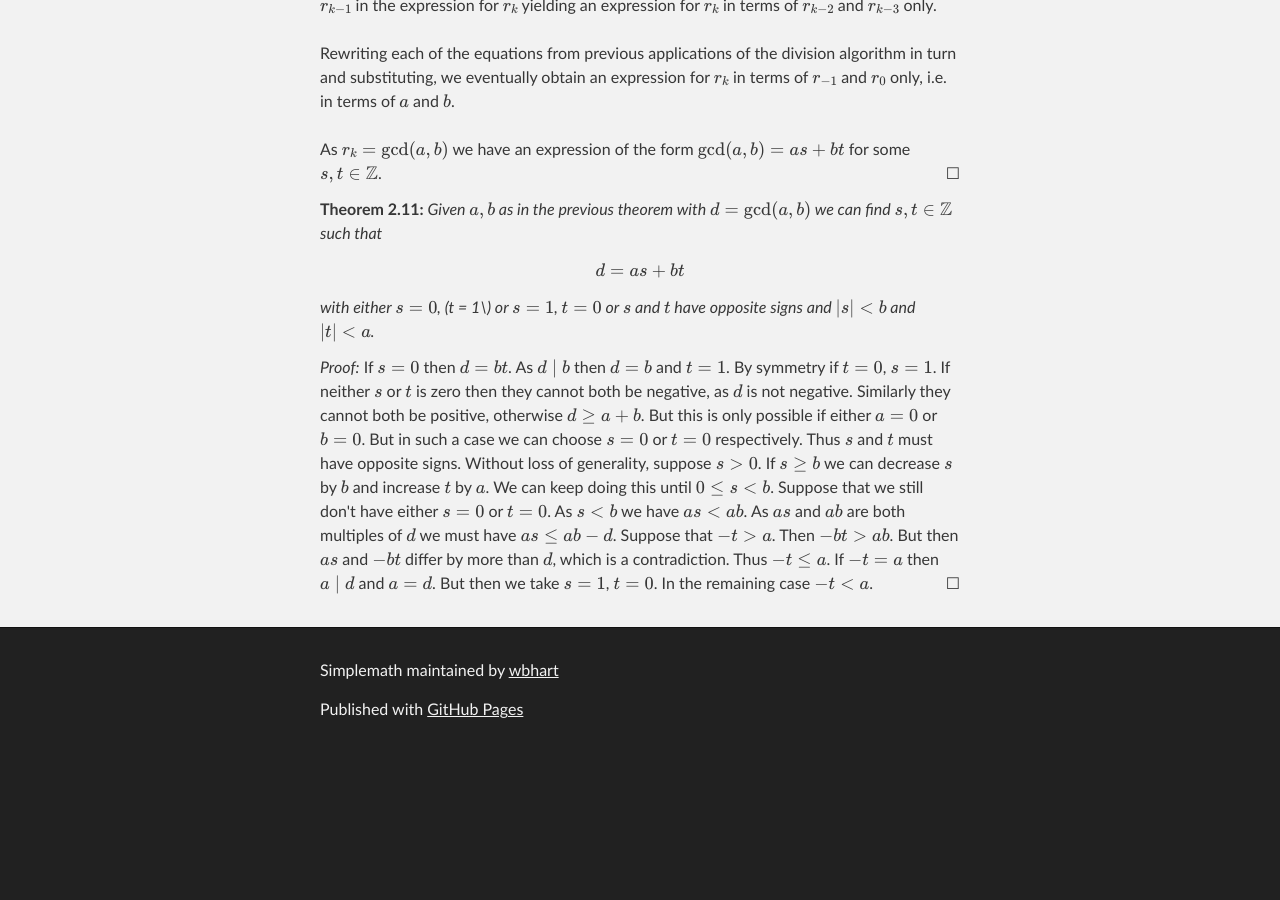
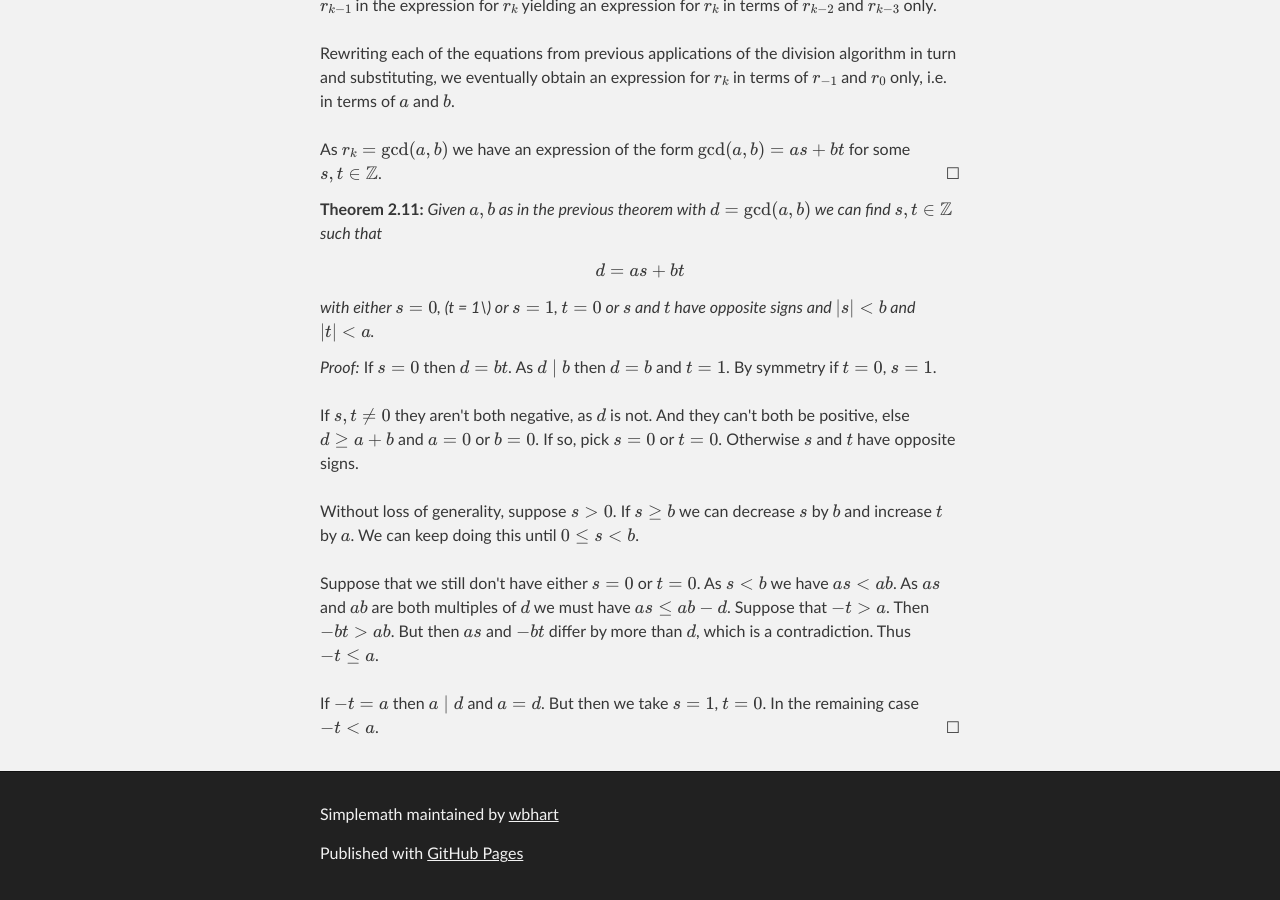
Before and after one commit to wbhart/SimpleMath, a Jekyll site: the page built from test.html, in a window 1280 px wide and 900 px high, scrolled down 3587 px. Built offline with Jekyll 4.4.1, drawn with Linux system fonts in a browser that asks for light colours; formulas are drawn with MathJax 3; before the commit the page ends 4343 px from its top, so only the background shows below that.

Commit message:
Update test.html

```diff
--- a/test.html
+++ b/test.html
@@ -192,17 +192,17 @@ with either \(s = 0\), (t = 1\) or \(s = 1\), \(t = 0\) or \(s\) and \(t\) have
 </theorem>
 
 <proof> If \(s = 0\) then \(d = bt\). As \(d \;|\; b\) then \(d = b\) and \(t = 1\). By symmetry if \(t = 0\), \(s = 1\).
+</br></br>
 
-If neither \(s\) or \(t\) is zero then they cannot both be negative, as \(d\) is not negative. Similarly they cannot both
-be positive, otherwise \(d \geq a + b\). But this is only possible if either \(a = 0\) or \(b = 0\). But in such a case
-we can choose \(s = 0\) or \(t = 0\) respectively. Thus \(s\) and \(t\) must have opposite signs.
+If \(s, t \neq 0\) they aren't both negative, as \(d\) is not. And they can't both be positive, else \(d \geq a + b\) and
+\(a = 0\) or \(b = 0\). If so, pick \(s = 0\) or \(t = 0\). Otherwise \(s\) and \(t\) have opposite signs. </br></br>
 
 Without loss of generality, suppose \(s > 0\). If \(s \geq b\) we can decrease \(s\) by \(b\) and increase \(t\) by
-\(a\). We can keep doing this until \(0 \leq s < b\).
+\(a\). We can keep doing this until \(0 \leq s < b\). </br></br>
 
 Suppose that we still don't have either \(s = 0\) or \(t = 0\). As \(s < b\) we have \(as < ab\). As \(as\) and \(ab\)
 are both multiples of \(d\) we must have \(as \leq ab - d\). Suppose that \(-t > a\). Then \(-bt > ab\). But then \(as\)
-and \(-bt\) differ by more than \(d\), which is a contradiction. Thus \(-t \leq a\).
+and \(-bt\) differ by more than \(d\), which is a contradiction. Thus \(-t \leq a\). </br></br>
 
 If \(-t = a\) then \(a \;|\; d\) and \(a = d\). But then we take \(s = 1\), \(t = 0\). In the remaining case \(-t < a\).
 </proof>
```
